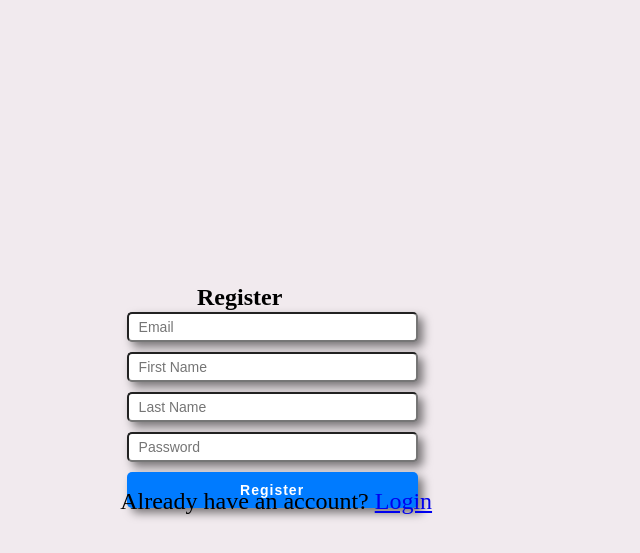
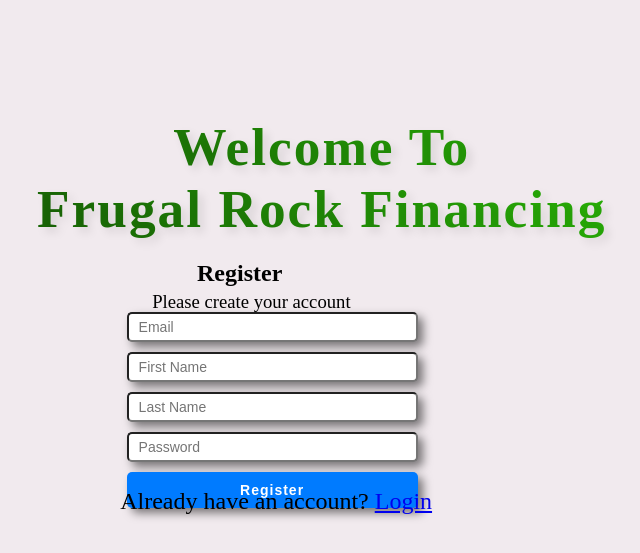
Before and after one commit to Shivanii7/ACIT2911-Agile, a Flask app: page /register in a window 1280 px wide. Shown: the top 553 px of the page, without its empty margins (411-1051 px from the left). Run offline with Flask 3, Linux system fonts and the light colour scheme.

Commit message:
finished draft of both register and login

```diff
--- a/templates/login.html
+++ b/templates/login.html
@@ -92,7 +92,7 @@
     </style>
 </head>
 <body>
-    <h1>Welcome to<br>Frugal Rock Financing</h1>
+    <h1>Welcome Back To<br>Frugal Rock Financing</h1>
     <h2>Login</h2>
     <p id="instructions">Please enter your email and password</p>
     <form action="/login" method="POST">
--- a/templates/register.html
+++ b/templates/register.html
@@ -11,7 +11,7 @@
         h2 {
 
             position: absolute;
-            top: 33%;
+            top: 30%;
             left: 47.5%;
 
 
@@ -57,6 +57,14 @@
             background-color: #0056b3;
             scale: 1.05;
         }
+        #instructions {
+            position: absolute;
+            top: 34%;
+            left: 44%;
+            font-size: 14pt;
+
+
+        }
         p {
             text-align: center;
             font-size: 18pt;
@@ -64,10 +72,28 @@
             top: 58%;
             left: 41.5%;
         }
+        h1 {
+            text-align: center;
+            position: absolute;
+            top: 10%;
+            left: 35%;
+            font-weight: bold;
+            font-size: 40pt;
+            background: linear-gradient(270deg, #28ad07, #196606);
+            -webkit-background-clip: text;
+            -webkit-text-fill-color: transparent;
+            letter-spacing: 2px;
+            text-shadow: 5px 5px 10px rgba(0, 0, 0, 0.1);
+
+
+        }
+
     </style>
 </head>
 <body>
+    <h1>Welcome To<br>Frugal Rock Financing</h1>
     <h2>Register</h2>
+    <p id="instructions">Please create your account</p>
     <form action="/register" method="POST">
         <input type="email" name="email" placeholder="Email" required>
         <input type="text" name="first_name" placeholder="First Name" required>
```
